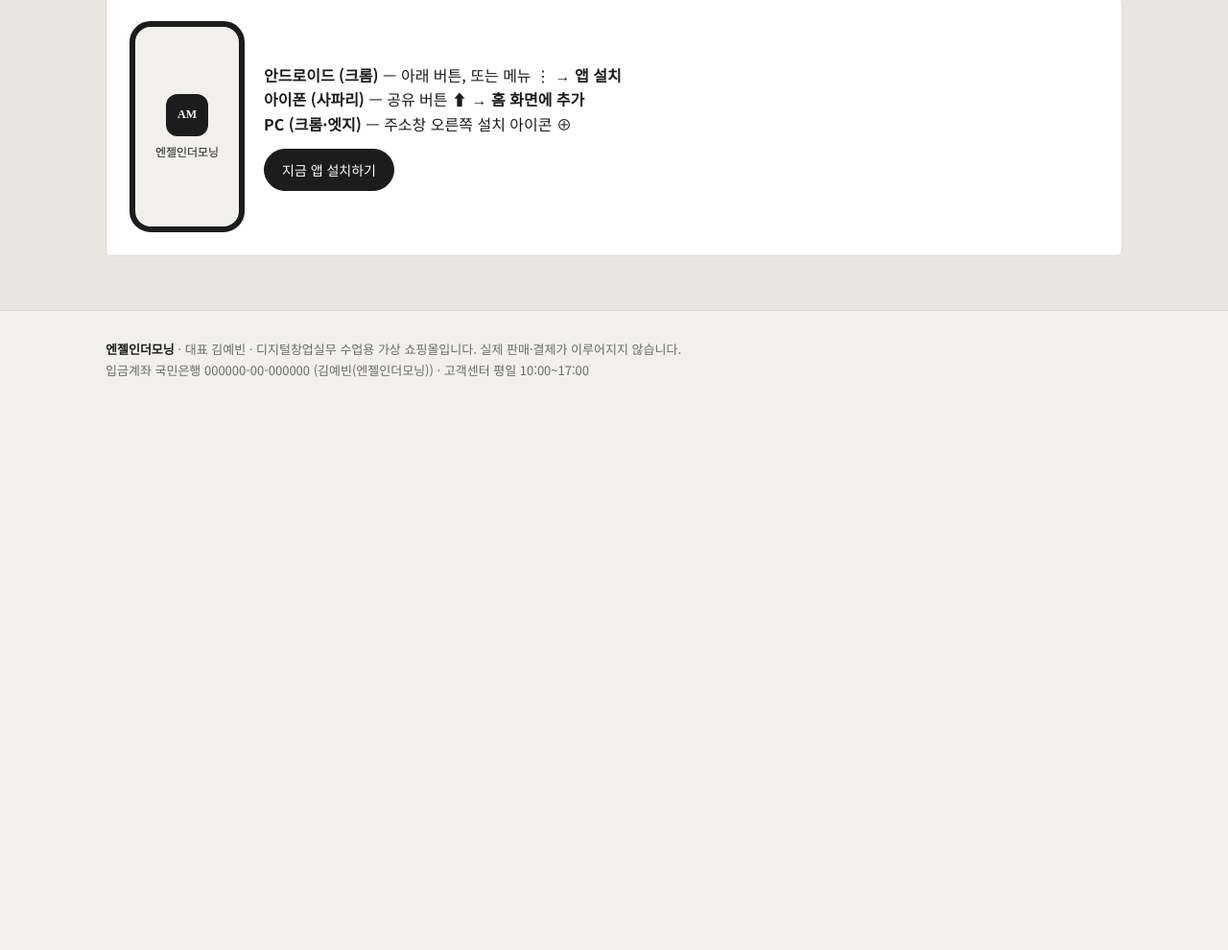
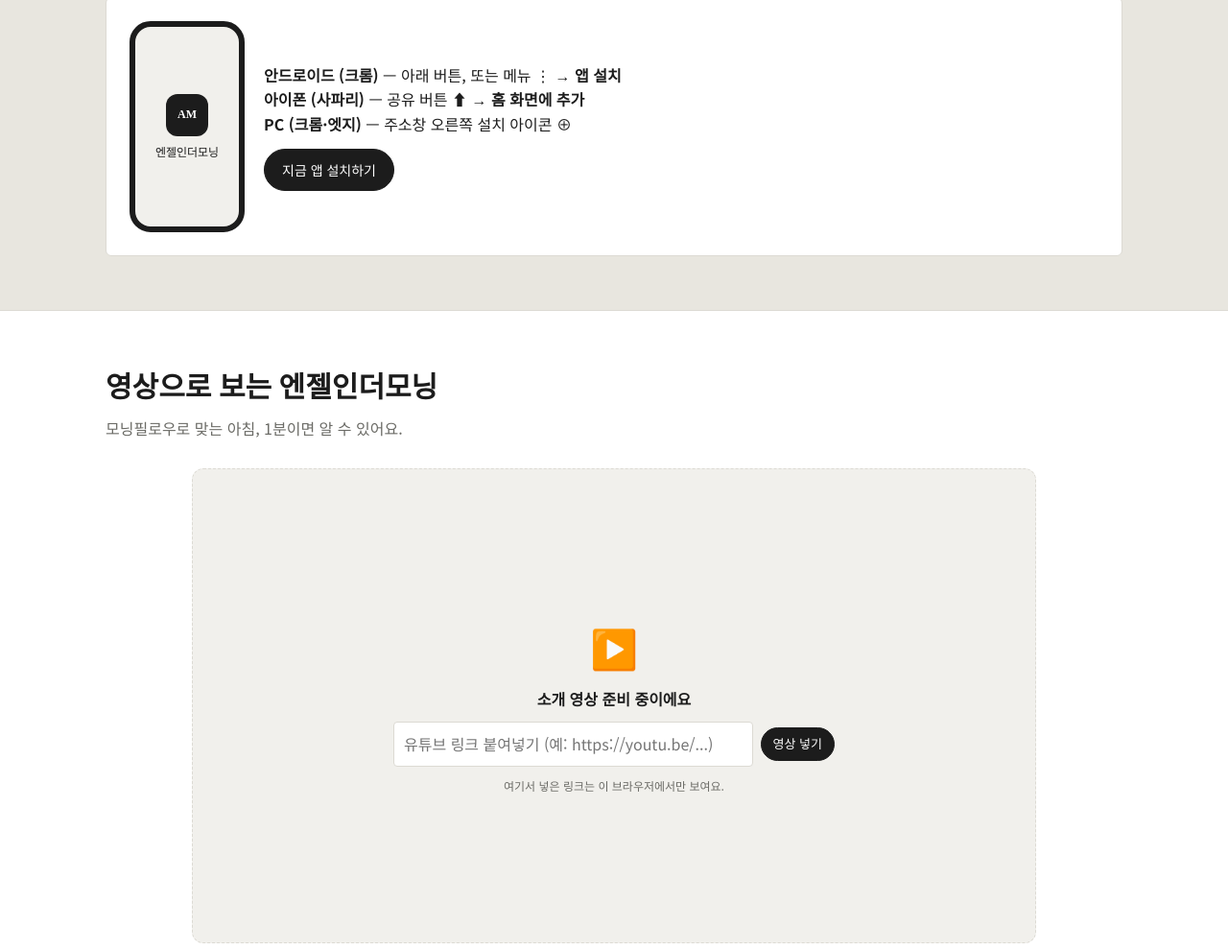
Before and after one commit to dpqlsrhdwn/yebin, a plain HTML site: page index.html in a window 1280 px wide. Shown: the part 7390-8380 px from the top of the page at 96% size. Before the commit the page ends 7817 px from the top, so only its background shows below. Drawn offline with Linux system fonts and the light colour scheme.

Commit message:
Add files via upload

```diff
--- a/index.html
+++ b/index.html
@@ -91,6 +91,9 @@ input,select,textarea{width:100%;padding:10px;border:1px solid var(--line);borde
 #segIntro .desc b,.acct .desc b,.perk .desc b{font-size:inherit}
 .st{display:inline-block;padding:2px 8px;border-radius:999px;font-size:12px}
 .st.wait{background:#fbeccc;color:#8a5a00}.st.paid{background:#dbe9d6;color:#2f5e26}.st.ship{background:#d9e4f0;color:#2c4d73}.st.cancel{background:#eee;color:#777}
+.vframe{position:relative;width:100%;max-width:880px;aspect-ratio:16/9;border-radius:12px;overflow:hidden;background:#111;margin:0 auto}
+.vframe iframe{position:absolute;inset:0;width:100%;height:100%;border:0}
+.vempty{max-width:880px;margin:0 auto;aspect-ratio:16/9;border:1.5px dashed var(--line);border-radius:12px;display:flex;flex-direction:column;align-items:center;justify-content:center;gap:10px;padding:20px;text-align:center;background:var(--bg)}
 .toast{position:fixed;bottom:24px;left:50%;transform:translateX(-50%);background:var(--ink);color:#fff;padding:10px 18px;border-radius:999px;font-size:14px;z-index:99;opacity:0;transition:.2s;pointer-events:none}
 .toast.on{opacity:1}
 footer{border-top:1px solid var(--line);padding:30px 0;font-size:13px;color:var(--sub)}
@@ -311,6 +314,13 @@ footer{border-top:1px solid var(--line);padding:30px 0;font-size:13px;color:var(
   <div id="kpi" class="row" style="margin-bottom:12px"></div>
   <div style="overflow:auto"><table><thead><tr><th>주문번호</th><th>주문자 / 입금자</th><th>상품</th><th>금액</th><th>상태</th><th>처리</th></tr></thead><tbody id="adminT"></tbody></table></div>
 </section></div></main>
+
+<!-- 유튜브 영상 -->
+<section id="video" style="background:#fff;border-top:1px solid var(--line)"><div class="wrap">
+  <h2>영상으로 보는 엔젤인더모닝</h2>
+  <p class="lead">모닝필로우로 맞는 아침, 1분이면 알 수 있어요.</p>
+  <div id="videoBox"></div>
+</div></section>
 
 <footer><div class="wrap">
   <b class="serif" style="color:var(--ink)">엔젤인더모닝</b> · 대표 김예빈 · 디지털창업실무 수업용 가상 쇼핑몰입니다. 실제 판매·결제가 이루어지지 않습니다.<br>
@@ -652,8 +662,25 @@ async function installApp(){
 }
 try{if("serviceWorker" in navigator&&location.protocol==="https:"&&!location.hostname.includes("claude")){navigator.serviceWorker.register("sw.js").catch(()=>{})}}catch(e){}
 
+/* ===== youtube video ===== */
+/* 여기에 유튜브 링크를 넣으면 모든 방문자에게 영상이 보여요 (watch?v=, youtu.be/, shorts/ 모두 가능) */
+const YOUTUBE_URL="";
+function ytId(u){u=String(u||"").trim();if(!u)return "";
+  const m=u.match(/(?:youtu\.be\/|v=|\/embed\/|\/shorts\/|\/live\/)([A-Za-z0-9_-]{11})/);if(m)return m[1];
+  return /^[A-Za-z0-9_-]{11}$/.test(u)?u:""}
+function renderVideo(){
+  const box=document.getElementById("videoBox");if(!box)return;
+  const id=ytId(YOUTUBE_URL)||ytId(load("ytUrl",""));
+  if(id){box.innerHTML=`<div class="vframe"><iframe src="https://www.youtube-nocookie.com/embed/${id}?rel=0" title="엔젤인더모닝 소개 영상" allow="accelerometer; clipboard-write; encrypted-media; gyroscope; picture-in-picture" allowfullscreen></iframe></div>
+    <p class="note" style="text-align:center;margin-top:10px">영상이 안 보이면 → <a href="https://www.youtube.com/watch?v=${id}" target="_blank" rel="noopener">유튜브에서 보기</a>${!ytId(YOUTUBE_URL)?` · <a href="#" onclick="save('ytUrl','');renderVideo();return false">링크 지우기</a>`:""}</p>`;return}
+  box.innerHTML=`<div class="vempty"><div style="font-size:40px">▶️</div><b>소개 영상 준비 중이에요</b>
+    <div class="row" style="width:100%;max-width:460px;justify-content:center"><input id="ytIn" placeholder="유튜브 링크 붙여넣기 (예: https://youtu.be/...)" style="flex:1;min-width:200px"><button class="btn sm" onclick="setYt()">영상 넣기</button></div>
+    <p class="note">여기서 넣은 링크는 이 브라우저에서만 보여요.</p></div>`;
+}
+function setYt(){const v=document.getElementById("ytIn").value;if(!ytId(v)){toast("유튜브 링크를 확인해 주세요");return}save("ytUrl",v.trim());renderVideo();toast("영상을 넣었어요")}
+
 /* ===== init ===== */
-initSocial();renderProducts();renderFlow();renderRoutine();renderRebuy();renderFriends();renderCart();renderChallenge();autoCancel();
+renderVideo();initSocial();renderProducts();renderFlow();renderRoutine();renderRebuy();renderFriends();renderCart();renderChallenge();autoCancel();
 const h=(location.hash||"").slice(1);if(h==="track"||h==="biz")go(h);
 </script>
 </body>
```
